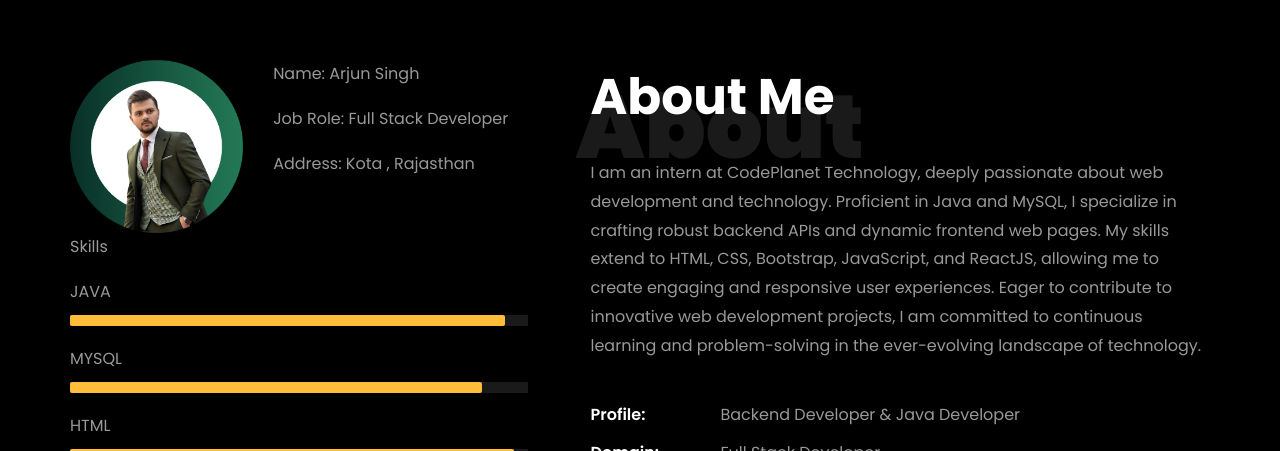
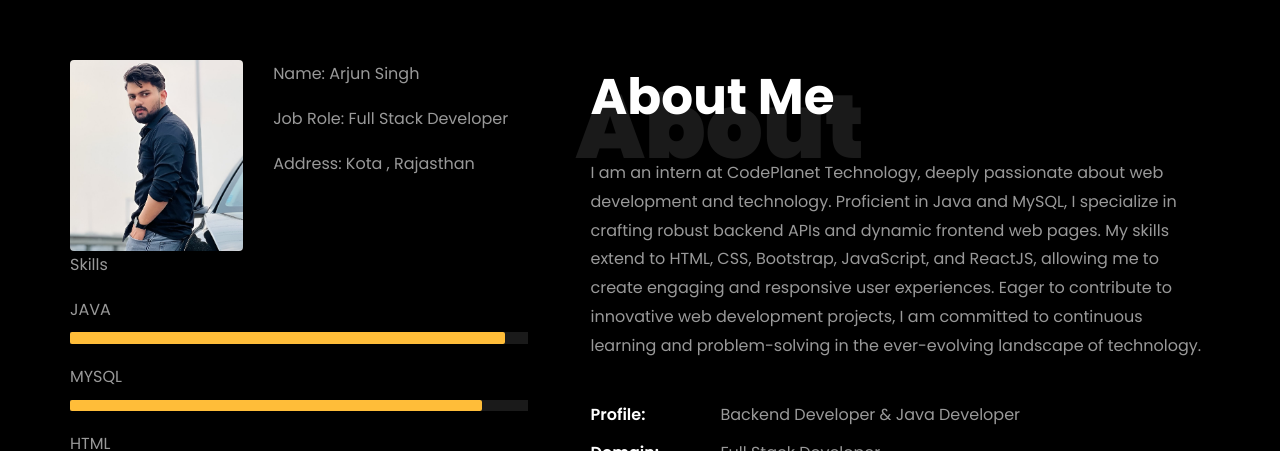
Before and after one commit to Theblank526/arjunsingh.github.io, a plain HTML site: page index.html in a window 1280 px wide. Shown: the part 802-1253 px from the top of the page. Drawn offline with Linux system fonts and the light colour scheme; files whose address does not match are found by name.

Commit message:
pp update

```diff
--- a/index.html
+++ b/index.html
@@ -242,7 +242,7 @@
                   <div class="row">
                     <div class="col-sm-6 col-md-5">
                       <div class="about-img">
-                        <img src="images/about-me.png" class="img-fluid rounded b-shadow-a" alt="">
+                        <img src="images/about-me.jpeg" class="img-fluid rounded b-shadow-a" alt="">
                       </div>
                     </div>
                     <!-- Details next to profile image -->
```
Also changed, not shown: images/about-me.jpeg (added), images/about-me.png (deleted).
